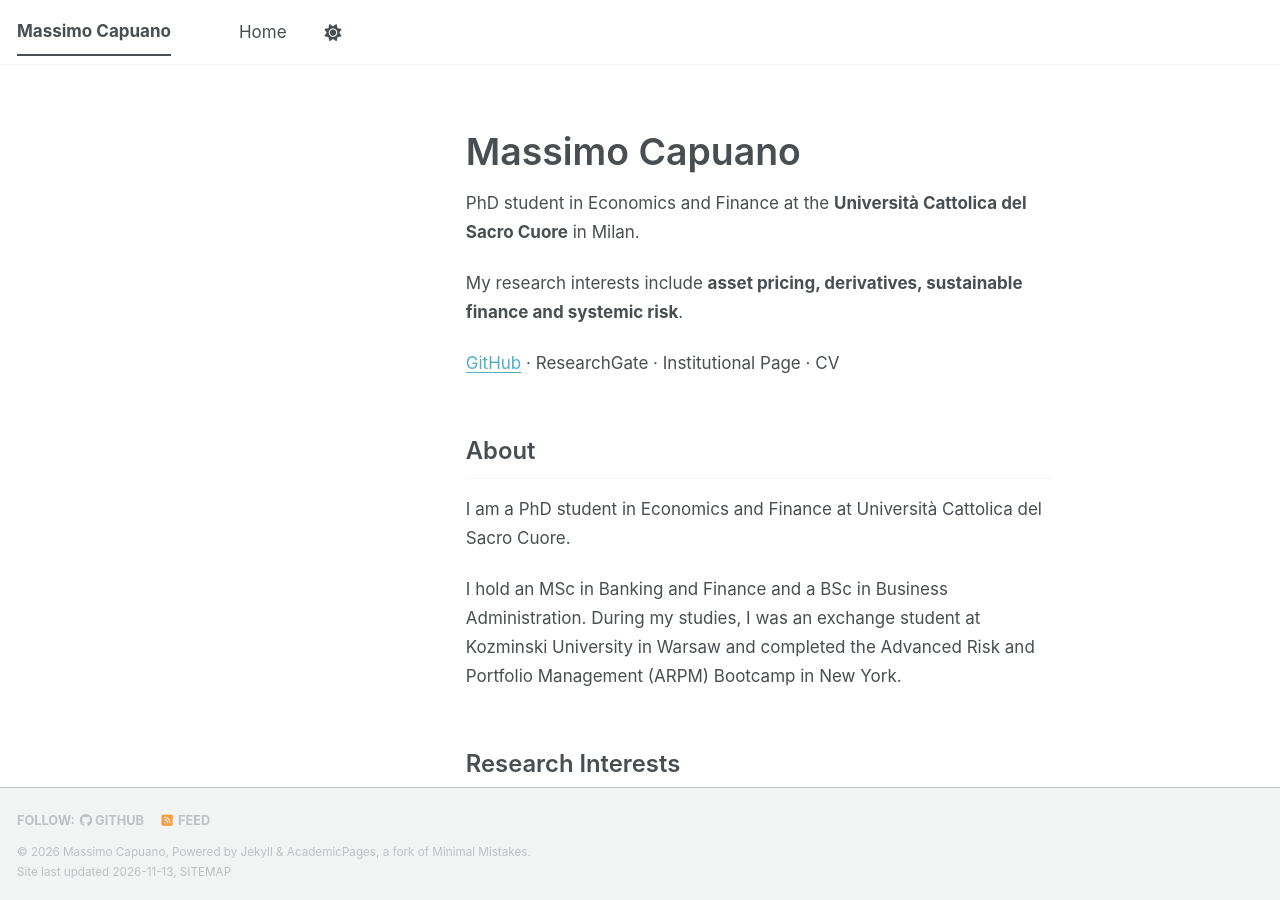
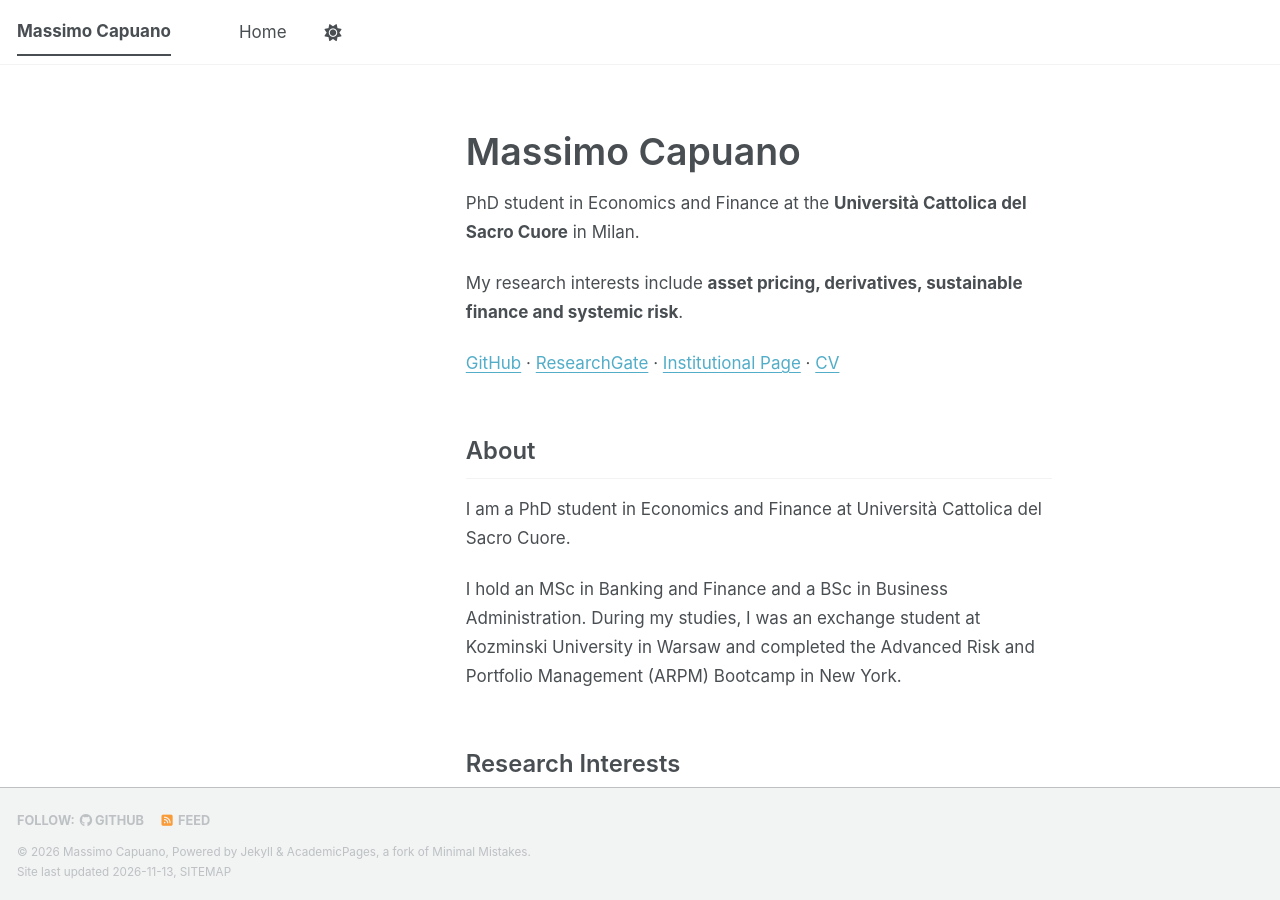
Before and after one commit to capuanomassimo/capuanomassimo.github.io, a Jekyll site: the page built from _pages/about.md, in a window 1280 px wide and 900 px high. Built offline with Jekyll 4.4.1, drawn with Linux system fonts in a browser that asks for light colours; a script bundle is joined from its source files by our own code; a style sheet for code colours, icons or effects is not loaded; part of the change alters nothing that is shown.

```diff
--- a/_pages/about.md
+++ b/_pages/about.md
@@ -11,7 +11,7 @@ PhD student in Economics and Finance at the **Università Cattolica del Sacro Cu
 
 My research interests include **asset pricing, derivatives, sustainable finance and systemic risk**.
 
-[GitHub](https://github.com/capuanomassimo) · ResearchGate · Institutional Page · CV
+[GitHub](https://github.com/capuanomassimo) · [ResearchGate](http://www.researchgate.net/profile/Massimo-Capuano) · [Institutional Page](https://publires.unicatt.it/it/persons/massimo-capuano/) · [CV](https://drive.google.com/file/d/1H4Z4dAB6vGmxuJzzeezceXZ-PvGPmA0l/view)
 
 ## About
 
```
